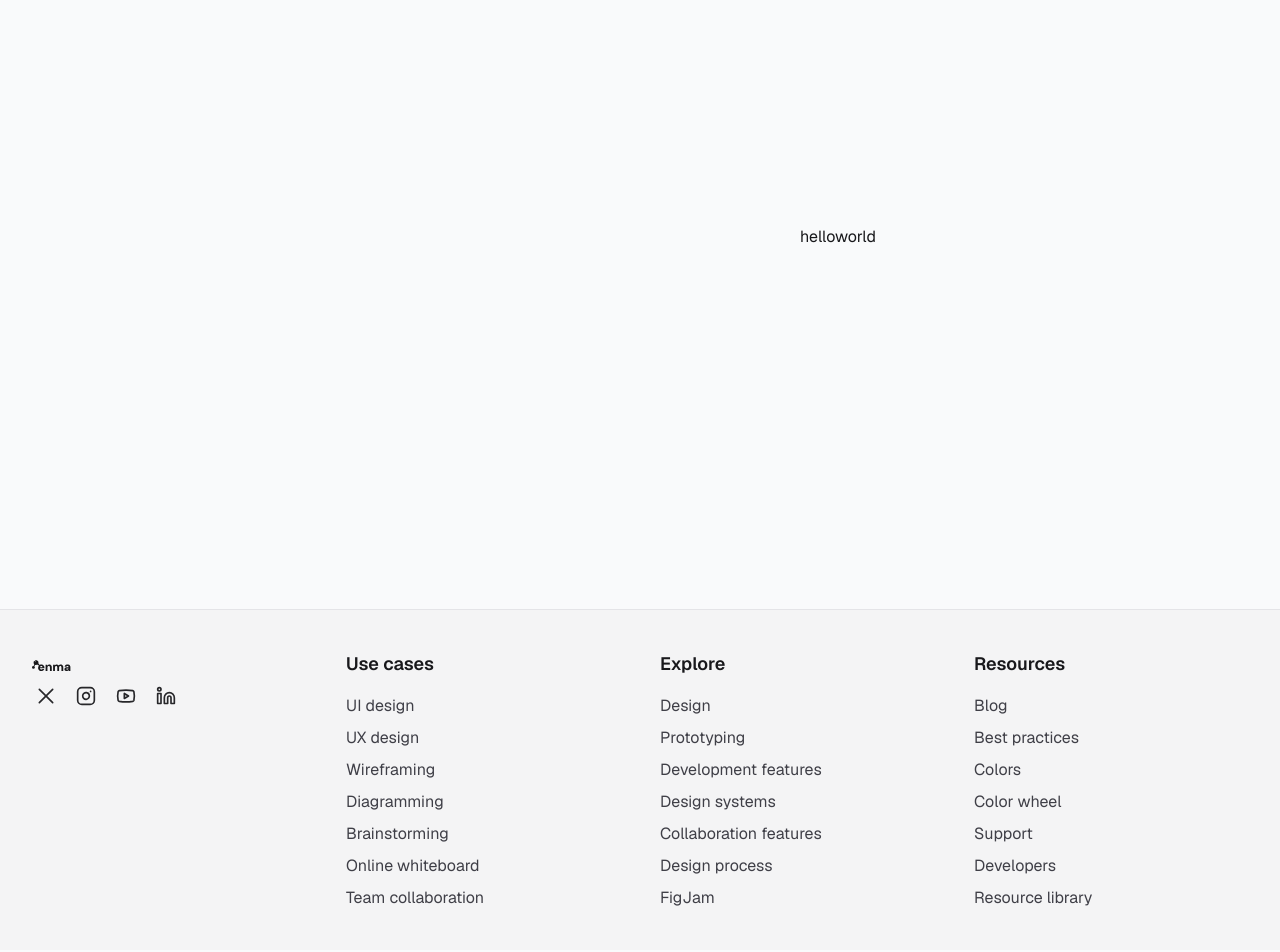
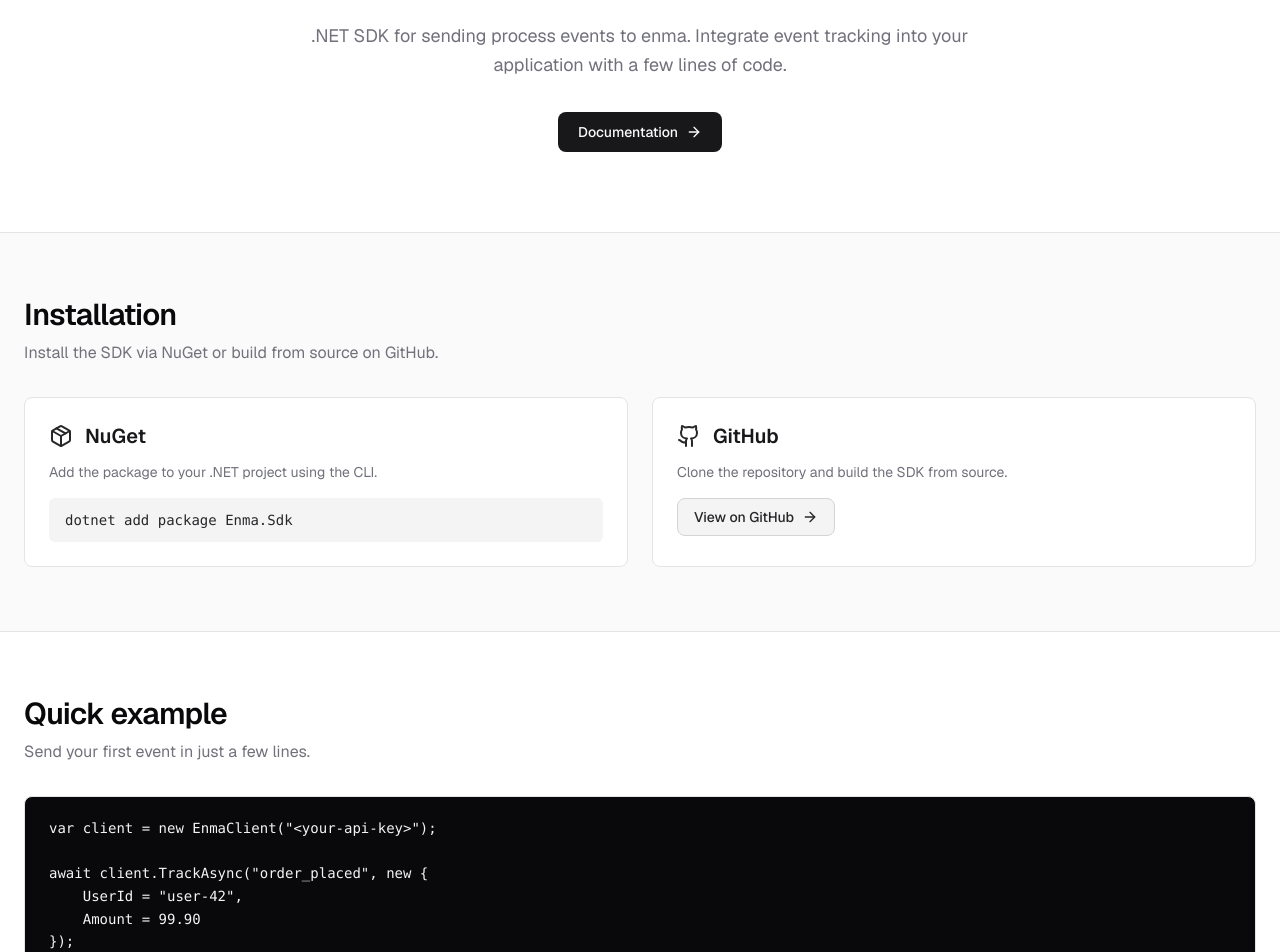
Before and after one commit to enma-repos/enma, a Next.js app in the folder frontend/: page /sdk in a window 1280 px wide. Shown: the part 200-1152 px from the top of the page. Built offline with nearby package versions, Linux system fonts and the light colour scheme.

Commit message:
implemented sdk page

```diff
--- a/frontend/src/app/(landing)/sdk/page.tsx
+++ b/frontend/src/app/(landing)/sdk/page.tsx
@@ -1,3 +1,95 @@
+import Link from "next/link";
+import { Package, Github, ArrowRight } from "lucide-react";
+
 export default function Page() {
-  return <div className="mx-200 my-90">helloworld</div>;
+  return (
+    <div className="min-h-screen bg-zinc-50">
+      {/* Hero */}
+      <section className="border-b border-zinc-200 bg-white">
+        <div className="mx-auto flex max-w-7xl flex-col items-center px-6 py-20 text-center">
+          <h1 className="text-5xl font-semibold tracking-tight text-zinc-950 sm:text-6xl">
+            enma SDK
+          </h1>
+          <p className="mt-4 max-w-2xl text-lg leading-relaxed text-zinc-500">
+            .NET SDK for sending process events to enma. Integrate event
+            tracking into your application with a few lines of code.
+          </p>
+          <Link
+            href="/docs/sdk/overview"
+            className="mt-8 inline-flex items-center gap-2 rounded-lg bg-zinc-900 px-5 py-2.5 text-sm font-medium text-zinc-50 transition-colors hover:bg-zinc-700"
+          >
+            Documentation
+            <ArrowRight className="h-4 w-4" />
+          </Link>
+        </div>
+      </section>
+
+      {/* Installation */}
+      <section className="mx-auto w-full max-w-7xl px-6 py-16">
+        <h2 className="text-3xl font-semibold tracking-tight text-zinc-950">
+          Installation
+        </h2>
+        <p className="mt-2 text-base text-zinc-500">
+          Install the SDK via NuGet or build from source on GitHub.
+        </p>
+
+        <div className="mt-8 grid gap-6 sm:grid-cols-2">
+          {/* NuGet */}
+          <div className="rounded-lg border border-zinc-200 bg-white p-6">
+            <div className="flex items-center gap-3">
+              <Package className="h-6 w-6 text-zinc-800" />
+              <h3 className="text-xl font-semibold text-zinc-900">NuGet</h3>
+            </div>
+            <p className="mt-3 text-sm text-zinc-500">
+              Add the package to your .NET project using the CLI.
+            </p>
+            <pre className="mt-4 overflow-x-auto rounded-md bg-zinc-100 px-4 py-3 text-sm text-zinc-800">
+              <code>dotnet add package Enma.Sdk</code>
+            </pre>
+          </div>
+
+          {/* GitHub */}
+          <div className="rounded-lg border border-zinc-200 bg-white p-6">
+            <div className="flex items-center gap-3">
+              <Github className="h-6 w-6 text-zinc-800" />
+              <h3 className="text-xl font-semibold text-zinc-900">GitHub</h3>
+            </div>
+            <p className="mt-3 text-sm text-zinc-500">
+              Clone the repository and build the SDK from source.
+            </p>
+            <a
+              href="https://github.com/enma-repos/enma-sdk"
+              target="_blank"
+              rel="noopener noreferrer"
+              className="mt-4 inline-flex items-center gap-2 rounded-lg border border-zinc-300 bg-zinc-100 px-4 py-2 text-sm font-medium text-zinc-800 transition-colors hover:bg-zinc-200"
+            >
+              View on GitHub
+              <ArrowRight className="h-4 w-4" />
+            </a>
+          </div>
+        </div>
+      </section>
+
+      {/* Quick example */}
+      <section className="border-t border-zinc-200 bg-white">
+        <div className="mx-auto w-full max-w-7xl px-6 py-16">
+          <h2 className="text-3xl font-semibold tracking-tight text-zinc-950">
+            Quick example
+          </h2>
+          <p className="mt-2 text-base text-zinc-500">
+            Send your first event in just a few lines.
+          </p>
+
+          <pre className="mt-8 overflow-x-auto rounded-lg border border-zinc-200 bg-zinc-950 px-6 py-5 text-sm leading-relaxed text-zinc-100">
+            <code>{`var client = new EnmaClient("<your-api-key>");
+
+await client.TrackAsync("order_placed", new {
+    UserId = "user-42",
+    Amount = 99.90
+});`}</code>
+          </pre>
+        </div>
+      </section>
+    </div>
+  );
 }
```
